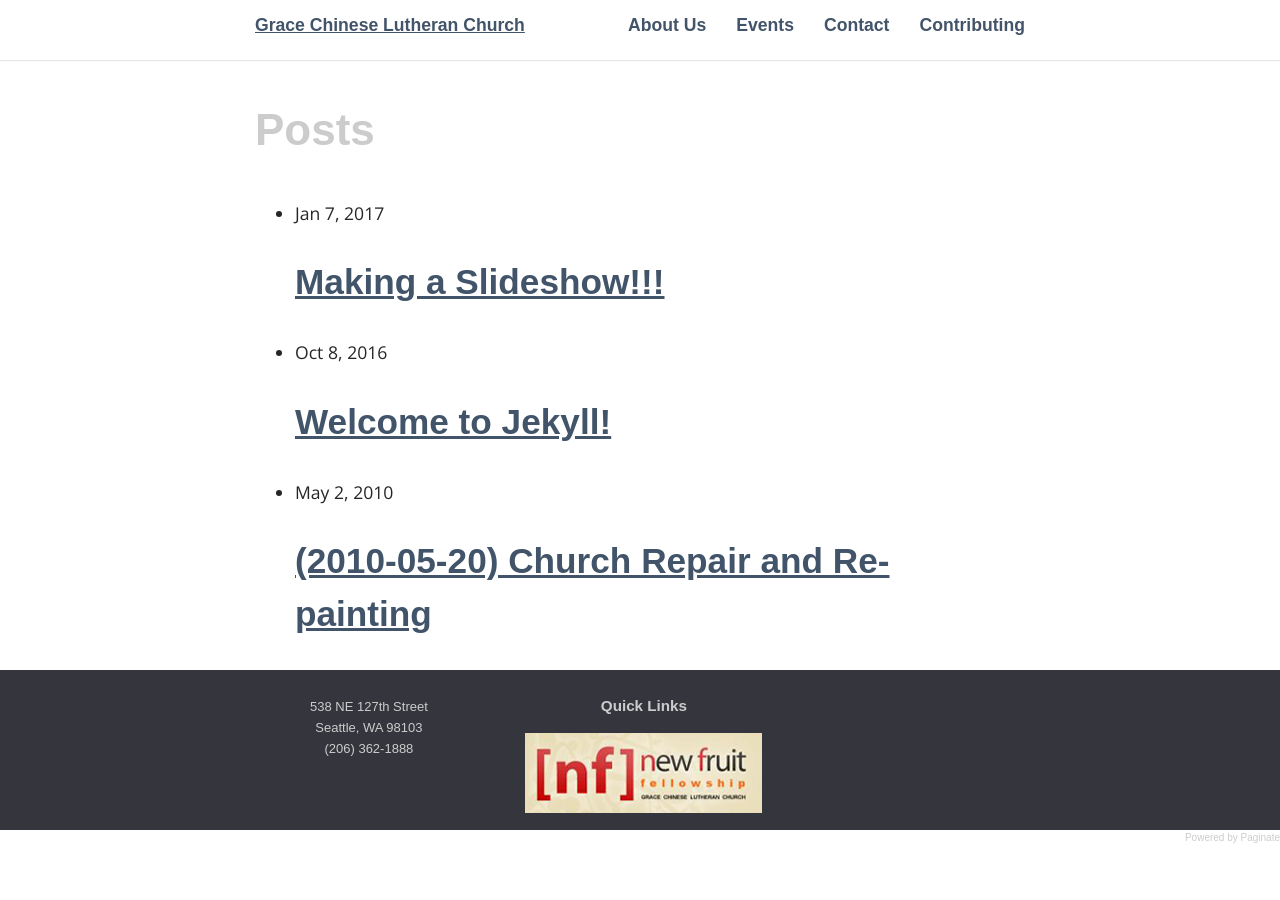
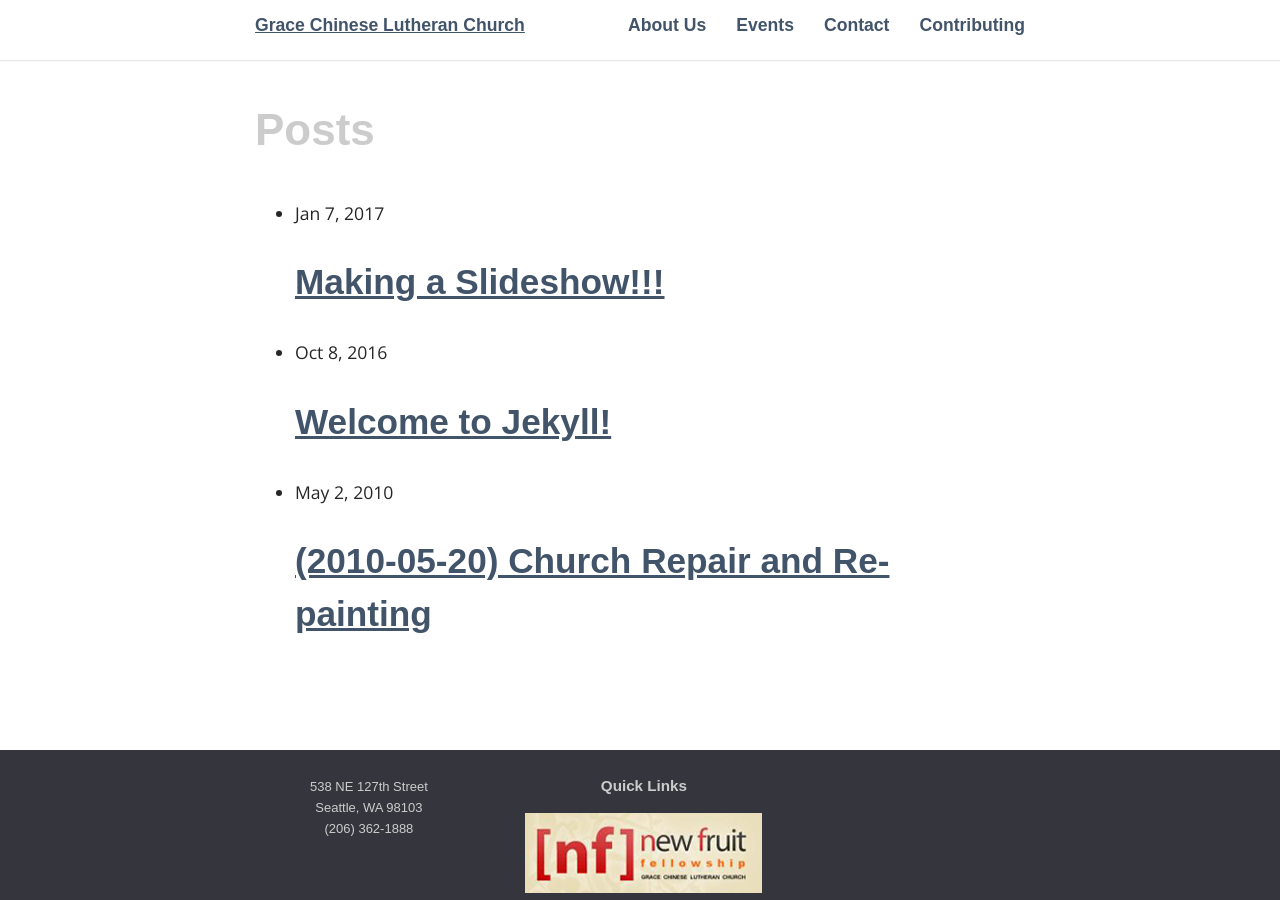
Before and after one commit to paginate/gclc_dev, a Jekyll site: the page built from index.md, in a window 1280 px wide. Built offline with Jekyll 4.4.1, drawn with Linux system fonts in a browser that asks for light colours; nearby versions of some CDN libraries; some web fonts are replaced.

Commit message:
added footer css so footer sticks to the bottom

```diff
--- a/_sass/_layout.scss
+++ b/_sass/_layout.scss
@@ -1,3 +1,8 @@
+html {
+    position: relative;
+    min-height: 100%;
+}
+
 body {
 	margin: 0;
         padding: 0;
@@ -123,6 +128,15 @@ iframe {
     margin: 0 auto;
 }
 
+footer {
+    position: absolute;
+    left: 0;
+    bottom: 0;
+    height: 150px;
+    width: 100%;
+    overflow:hidden;
+}
+
 .footer_container {
 	padding: 0;
         margin: 0;
```
